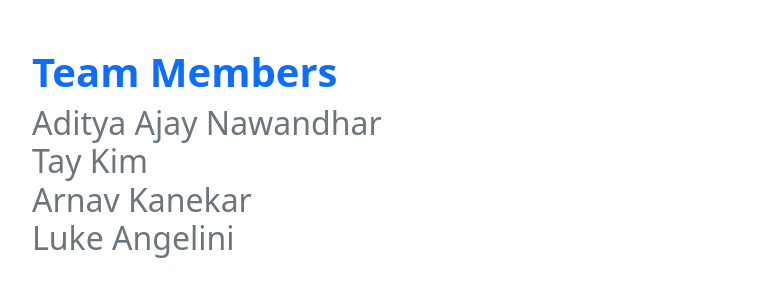
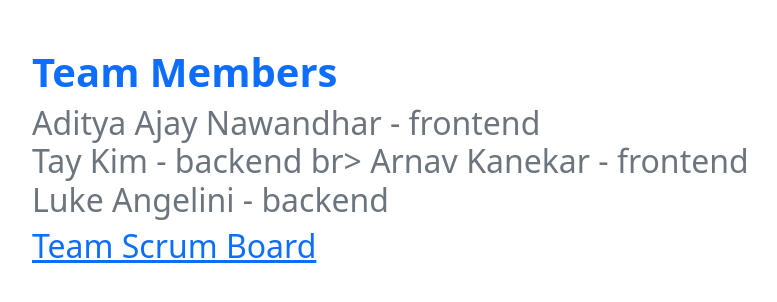
Before and after one commit to Firestorm0986/TAALrepository, a Flask app: page /stub/ in a window 1280 px wide. Shown: the part 66-368 px from the top of the page, without its empty margins (16-793 px from the left). Run offline with Flask 2, Linux system fonts and the light colour scheme.

Commit message:
adding to stub

```diff
--- a/templates/stub.html
+++ b/templates/stub.html
@@ -10,10 +10,13 @@
     <div class="px-5 py-5 mx-auto">
         <h1 class="text-primary"><strong>Team Members</strong></h1>
         <h2 class="text-secondary">
-            Aditya Ajay Nawandhar <br>
-            Tay Kim <br>
-            Arnav Kanekar <br>
-            Luke Angelini <br>
+            Aditya Ajay Nawandhar - frontend <br>
+            Tay Kim - backend br>
+            Arnav Kanekar - frontend <br>
+            Luke Angelini - backend <br>
+        </h2>
+        <h2>
+        <a href = https://github.com/users/Firestorm0986/projects/1> Team Scrum Board </a>
         </h2>
     </div>
 {% endblock %}
```
